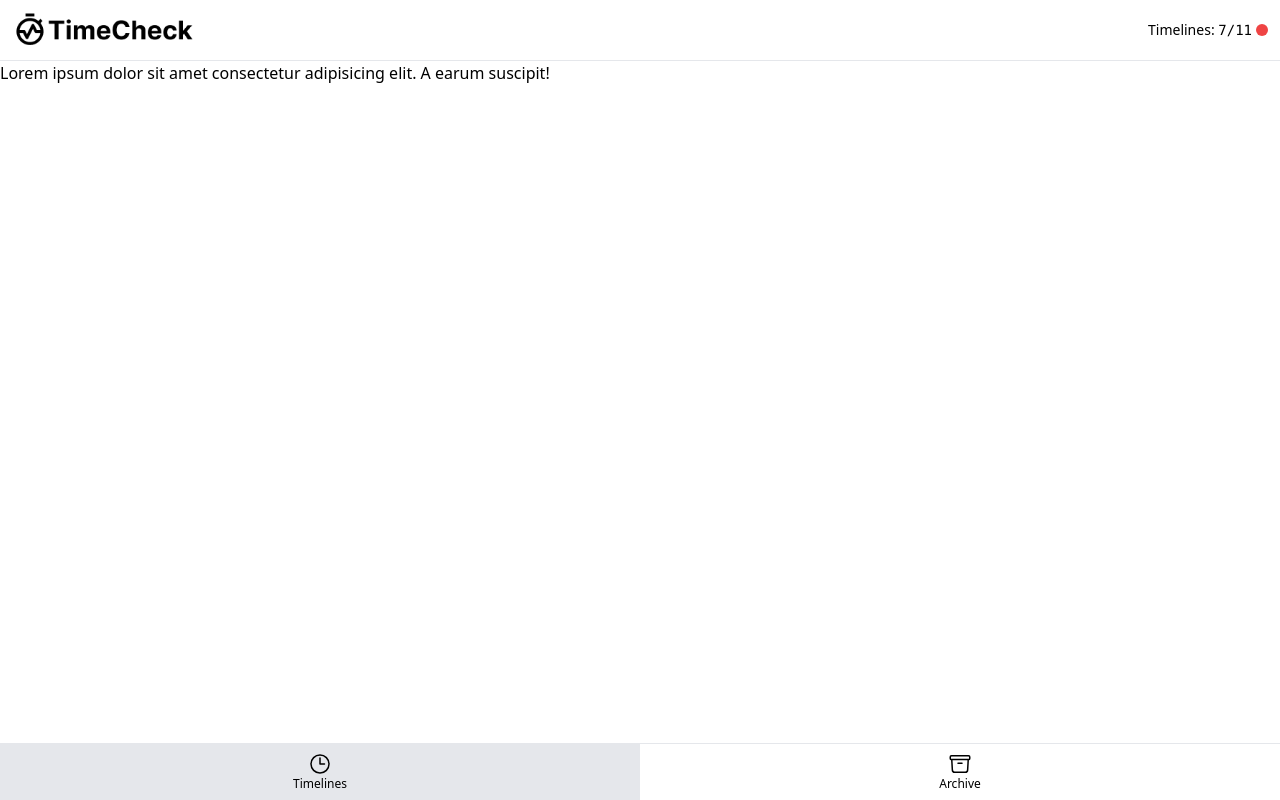
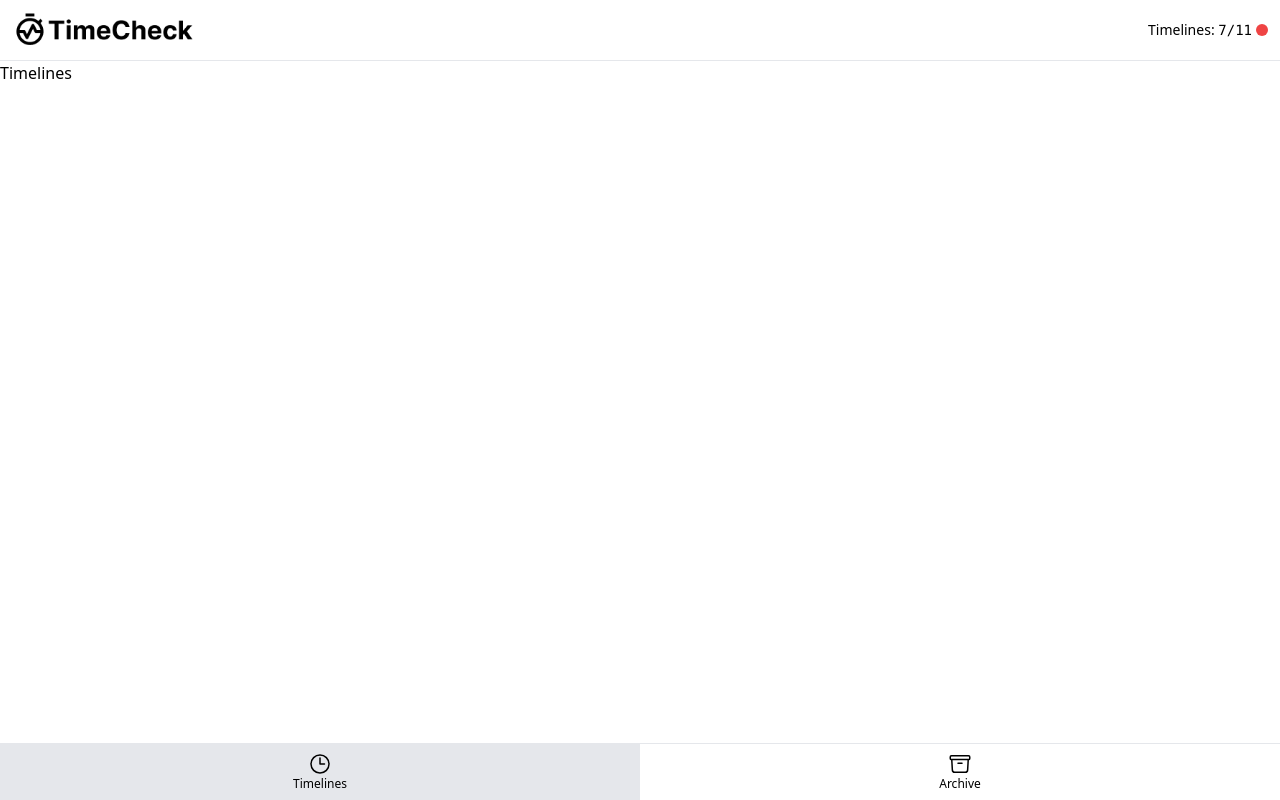
Before and after one commit to grinmorg/time-check, a Vue app: page /#timelines in a window 1280 px wide. Built offline with nearby package versions, Linux system fonts and the light colour scheme.

Commit message:
added main pages

```diff
--- a/src/App.vue
+++ b/src/App.vue
@@ -3,6 +3,9 @@ import { ref } from "vue";
 import { normalizePageHash } from "./functions";
 import TheHeader from "./components/TheHeader.vue";
 import TheNav from "./components/TheNav.vue";
+import TheArchive from "./pages/TheArchive.vue";
+import TheTimelines from "./pages/TheTimelines.vue";
+import { PAGE_ARCHIVE, PAGE_TIMELINES } from "./constants";
 
 const currentPage = ref(normalizePageHash());
 
@@ -15,8 +18,9 @@ function goTo(page: string) {
   <TheHeader @navigate="goTo($event)" />
 
   <main class="flex-grow flex flex-col">
-    Lorem ipsum dolor sit amet consectetur adipisicing elit. A earum suscipit!
+    <TheTimelines v-show="currentPage === PAGE_TIMELINES" />
+    <TheArchive v-show="currentPage === PAGE_ARCHIVE" />
   </main>
 
-  <TheNav />
+  <TheNav :current-page="currentPage" @navigate="goTo" />
 </template>
--- a/src/components/TheNav.vue
+++ b/src/components/TheNav.vue
@@ -1,10 +1,12 @@
 <script setup lang="ts">
-import { ref } from "vue";
 import NavItem from "./NavItem.vue";
 import { NAV_ITEMS } from "../constants";
-import { normalizePageHash } from "../functions";
 
-let currentPage = ref( normalizePageHash() );
+defineProps({
+  currentPage: String,
+});
+
+const emit = defineEmits(["navigate"]);
 </script>
 
 <template>
@@ -15,7 +17,7 @@ let currentPage = ref( normalizePageHash() );
         :key="page"
         :href="`#${page}`"
         :class="{ 'bg-gray-200 pointer-events-none': currentPage === page }"
-        @click="currentPage = page"
+        @click="emit('navigate', page)"
       >
         <component :is="icon" class="h-6 w-6" /> {{ page }}
       </NavItem>
--- /dev/null
+++ b/src/pages/TheArchive.vue
@@ -0,0 +1,8 @@
+<script setup lang='ts'>
+
+</script>
+
+<template>
+    <h1>Archive</h1>
+
+</template>
--- /dev/null
+++ b/src/pages/TheTimelines.vue
@@ -0,0 +1,7 @@
+<script setup lang="ts">
+
+</script>
+
+<template>
+  <h1>Timelines</h1>
+</template>
```
